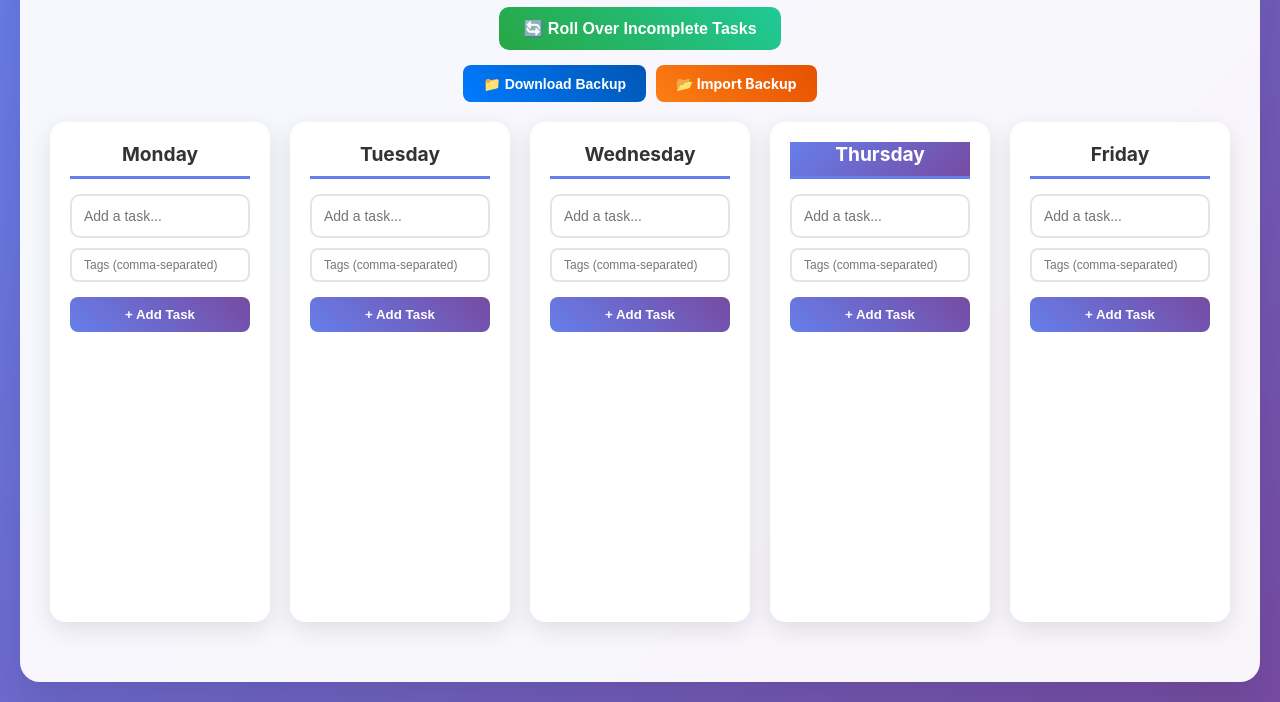
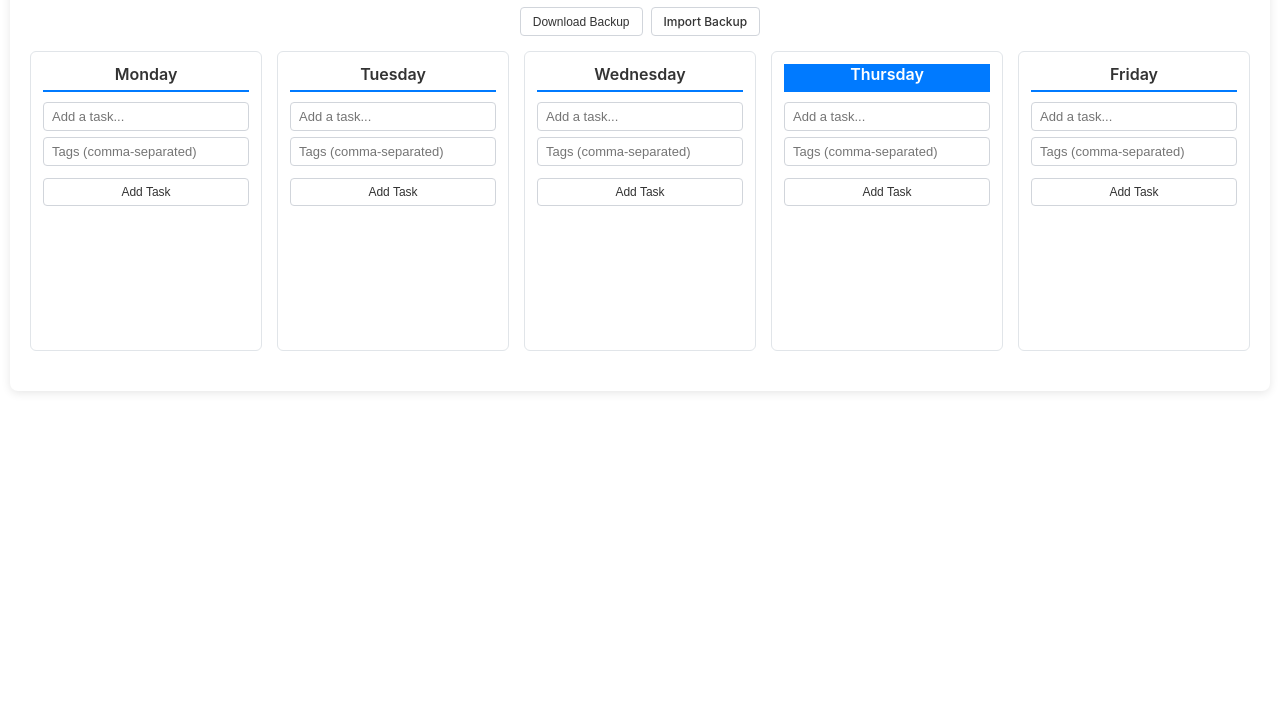
Before and after one commit to BankofAmurica/task-tracker, a plain HTML site: page index.html in a window 1280 px wide. Shown: the part 122-824 px from the top of the page. After the commit the page ends 800 px from the top, so only its background shows below. Drawn offline with Linux system fonts and the light colour scheme.

Commit message:
Update index.html

```diff
--- a/index.html
+++ b/index.html
@@ -17,147 +17,127 @@
 
         body {
             font-family: -apple-system, BlinkMacSystemFont, 'Segoe UI', Roboto, sans-serif;
-            background: linear-gradient(135deg, #667eea 0%, #764ba2 100%);
-            min-height: 100vh;
-            padding: 20px;
+            background: white;
+            margin: 0;
+            padding: 10px;
+            font-size: 14px;
         }
 
         .container {
             max-width: 1400px;
             margin: 0 auto;
-            background: rgba(255, 255, 255, 0.95);
-            border-radius: 20px;
-            padding: 30px;
-            box-shadow: 0 20px 40px rgba(0, 0, 0, 0.1);
-            backdrop-filter: blur(10px);
+            background: white;
+            border-radius: 8px;
+            padding: 20px;
+            box-shadow: 0 2px 10px rgba(0, 0, 0, 0.1);
         }
 
         h1 {
             text-align: center;
             color: #333;
-            margin-bottom: 30px;
-            font-size: 2.5rem;
-            background: linear-gradient(45deg, #667eea, #764ba2);
-            -webkit-background-clip: text;
-            -webkit-text-fill-color: transparent;
-            background-clip: text;
+            margin: 0 0 20px 0;
+            font-size: 1.8rem;
+            font-weight: 600;
         }
 
         .week-container {
             display: grid;
             grid-template-columns: repeat(5, 1fr);
-            gap: 20px;
-            margin-bottom: 30px;
+            gap: 15px;
+            margin-bottom: 20px;
         }
 
         .day-column {
             background: white;
-            border-radius: 15px;
-            padding: 20px;
-            box-shadow: 0 8px 25px rgba(0, 0, 0, 0.1);
-            min-height: 500px;
-            transition: transform 0.2s ease;
-        }
-
-        .day-column:hover {
-            transform: translateY(-5px);
+            border: 1px solid #e1e5e9;
+            border-radius: 6px;
+            padding: 12px;
+            min-height: 300px;
         }
 
         .day-header {
-            font-size: 1.2rem;
-            font-weight: bold;
-            margin-bottom: 15px;
-            padding-bottom: 10px;
-            border-bottom: 3px solid #667eea;
+            font-size: 1rem;
+            font-weight: 600;
+            margin-bottom: 10px;
+            padding-bottom: 6px;
+            border-bottom: 2px solid #007AFF;
             color: #333;
             text-align: center;
         }
 
         .today {
-            background: linear-gradient(135deg, #667eea, #764ba2);
+            background: #007AFF;
             color: white;
         }
 
         .task-input-container {
-            margin-bottom: 15px;
+            margin-bottom: 10px;
         }
 
-        .task-input {
+        .task-input, .tag-input {
             width: 100%;
-            padding: 12px;
-            border: 2px solid #e1e5e9;
-            border-radius: 10px;
-            font-size: 14px;
-            margin-bottom: 10px;
-            transition: border-color 0.3s ease;
+            padding: 6px 8px;
+            border: 1px solid #d1d5db;
+            border-radius: 4px;
+            font-size: 13px;
+            margin-bottom: 6px;
+            box-sizing: border-box;
         }
 
-        .task-input:focus {
+        .task-input:focus, .tag-input:focus {
             outline: none;
-            border-color: #667eea;
-            box-shadow: 0 0 0 3px rgba(102, 126, 234, 0.1);
-        }
-
-        .tag-input {
-            width: 100%;
-            padding: 8px 12px;
-            border: 2px solid #e1e5e9;
-            border-radius: 8px;
-            font-size: 12px;
-            margin-bottom: 5px;
+            border-color: #007AFF;
         }
 
         .tag-suggestions {
             display: flex;
             flex-wrap: wrap;
-            gap: 5px;
-            margin-bottom: 10px;
+            gap: 3px;
+            margin-bottom: 6px;
         }
 
         .tag-suggestion {
             background: #f0f2f5;
             border: none;
-            padding: 4px 8px;
-            border-radius: 6px;
-            font-size: 11px;
+            padding: 2px 6px;
+            border-radius: 3px;
+            font-size: 10px;
             cursor: pointer;
-            transition: background-color 0.2s ease;
         }
 
         .tag-suggestion:hover {
-            background: #667eea;
+            background: #007AFF;
             color: white;
         }
 
         .add-task-btn {
             width: 100%;
-            padding: 10px;
-            background: linear-gradient(45deg, #667eea, #764ba2);
-            color: white;
-            border: none;
-            border-radius: 8px;
+            padding: 6px;
+            background: white;
+            color: #333;
+            border: 1px solid #d1d5db;
+            border-radius: 4px;
             cursor: pointer;
-            font-weight: bold;
-            transition: transform 0.2s ease;
+            font-weight: 500;
+            font-size: 12px;
         }
 
         .add-task-btn:hover {
-            transform: scale(1.02);
+            background: #f8f9fa;
         }
 
         .task-item {
             background: #f8f9fa;
-            margin: 8px 0;
-            padding: 12px;
-            border-radius: 10px;
-            border-left: 4px solid #667eea;
-            transition: all 0.3s ease;
+            margin: 6px 0;
+            padding: 8px;
+            border-radius: 4px;
+            border-left: 3px solid #007AFF;
             cursor: pointer;
+            font-size: 13px;
         }
 
         .task-item:hover {
             background: #e9ecef;
-            transform: translateX(5px);
         }
 
         .task-item.completed {
@@ -168,91 +148,98 @@
         }
 
         .task-item.overdue {
-            background: #f8d7da;
+            background: #f8f9fa;
             border-left-color: #dc3545;
-            animation: pulse 2s infinite;
-        }
-
-        @keyframes pulse {
-            0% { opacity: 1; }
-            50% { opacity: 0.7; }
-            100% { opacity: 1; }
         }
 
         .task-text {
             font-weight: 500;
-            margin-bottom: 5px;
+            margin-bottom: 3px;
             color: #333;
         }
 
         .task-tags {
             display: flex;
             flex-wrap: wrap;
-            gap: 4px;
+            gap: 3px;
         }
 
         .task-tag {
-            background: #667eea;
+            background: #007AFF;
             color: white;
-            padding: 2px 6px;
-            border-radius: 4px;
-            font-size: 10px;
-            font-weight: bold;
+            padding: 1px 4px;
+            border-radius: 2px;
+            font-size: 9px;
+            font-weight: 500;
         }
 
         .controls {
             text-align: center;
-            margin-bottom: 20px;
+            margin-bottom: 15px;
         }
 
         .rollover-btn {
-            background: linear-gradient(45deg, #28a745, #20c997);
-            color: white;
-            border: none;
-            padding: 12px 24px;
-            border-radius: 10px;
+            background: white;
+            color: #333;
+            border: 1px solid #d1d5db;
+            padding: 8px 16px;
+            border-radius: 6px;
             cursor: pointer;
-            font-weight: bold;
-            font-size: 16px;
-            transition: transform 0.2s ease;
+            font-weight: 500;
+            font-size: 14px;
+            margin-right: 8px;
         }
 
         .rollover-btn:hover {
-            transform: scale(1.05);
+            background: #f8f9fa;
         }
 
         .sync-controls {
-            margin-top: 15px;
+            margin-top: 10px;
             display: flex;
-            gap: 10px;
+            gap: 8px;
             justify-content: center;
             flex-wrap: wrap;
         }
 
         .sync-btn {
-            background: linear-gradient(45deg, #28a745, #20c997);
-            color: white;
-            border: none;
-            padding: 10px 20px;
-            border-radius: 8px;
+            background: white;
+            color: #333;
+            border: 1px solid #d1d5db;
+            padding: 6px 12px;
+            border-radius: 4px;
             cursor: pointer;
-            font-weight: bold;
-            font-size: 14px;
-            transition: transform 0.2s ease;
+            font-weight: 500;
+            font-size: 12px;
             text-decoration: none;
             display: inline-block;
         }
 
         .sync-btn:hover {
-            transform: scale(1.02);
+            background: #f8f9fa;
         }
 
-        .sync-btn.export {
-            background: linear-gradient(45deg, #007bff, #0056b3);
+        .delete-btn {
+            background: #dc3545;
+            color: white;
+            border: none;
+            border-radius: 2px;
+            padding: 2px 6px;
+            font-size: 10px;
+            cursor: pointer;
+            margin-left: 6px;
+            opacity: 0;
+            transition: opacity 0.2s ease;
         }
 
-        .sync-btn.import {
-            background: linear-gradient(45deg, #fd7e14, #e55100);
+        .task-item:hover .delete-btn {
+            opacity: 1;
+        }
+
+        .task-header {
+            display: flex;
+            justify-content: space-between;
+            align-items: flex-start;
         }
 
         .status-message {
@@ -283,27 +270,12 @@
             border: 1px solid #f5c6cb;
         }
 
-        .delete-btn {
-            background: #dc3545;
-            color: white;
-            border: none;
-            border-radius: 4px;
-            padding: 4px 8px;
-            font-size: 12px;
-            cursor: pointer;
-            margin-left: 8px;
-            opacity: 0;
-            transition: opacity 0.2s ease;
-        }
-
-        .task-item:hover .delete-btn {
-            opacity: 1;
-        }
-
-        .task-header {
-            display: flex;
-            justify-content: space-between;
-            align-items: center;
+        @keyframes highlight {
+            0% { transform: scale(1); }
+            25% { transform: scale(1.01); }
+            50% { transform: scale(1); }
+            75% { transform: scale(1.01); }
+            100% { transform: scale(1); }
         }
 
         @media (max-width: 1024px) {
@@ -329,19 +301,19 @@
 </head>
 <body>
     <div class="container">
-        <h1>📅 Weekly Task Tracker</h1>
+        <h1>Weekly Task Tracker</h1>
 
         <div class="controls">
             <button class="rollover-btn" onclick="rolloverTasks()">
-                🔄 Roll Over Incomplete Tasks
+                Roll Over Incomplete Tasks
             </button>
 
             <div class="sync-controls">
                 <button class="sync-btn export" onclick="downloadBackup()">
-                    📁 Download Backup
+                    Download Backup
                 </button>
                 <label class="sync-btn import" for="import-file">
-                    📂 Import Backup
+                    Import Backup
                 </label>
                 <input type="file" id="import-file" accept=".json" onchange="importData(event)" style="display: none;">
             </div>
@@ -382,7 +354,7 @@
             localStorage.setItem('weeklyTasks', JSON.stringify(tasks));
             localStorage.setItem('weeklyTags', JSON.stringify(Array.from(allTags)));
 
-            // Also auto-export to Google Drive format
+            // Also auto-export to cloud format
             autoExportToCloud();
         }
 
@@ -405,7 +377,7 @@
             document.body.removeChild(a);
             URL.revokeObjectURL(url);
 
-            showStatus('📁 Backup file downloaded - upload to Google Drive!', 'success');
+            showStatus('Backup file downloaded - upload to Google Drive!', 'success');
         }
 
         // Import data from file
@@ -430,12 +402,12 @@
                         saveData();
                         renderTasks();
                         updateTagSuggestions();
-                        showStatus('✅ Tasks imported successfully!', 'success');
+                        showStatus('Tasks imported successfully!', 'success');
                     } else {
                         throw new Error('Invalid file format');
                     }
                 } catch (error) {
-                    showStatus('❌ Error importing file - invalid format', 'error');
+                    showStatus('Error importing file - invalid format', 'error');
                 }
             };
             reader.readAsText(file);
@@ -472,7 +444,7 @@
                 document.body.removeChild(a);
                 URL.revokeObjectURL(url);
 
-                showStatus('📁 Latest backup downloaded!', 'success');
+                showStatus('Latest backup downloaded!', 'success');
             }
         }
 
@@ -511,7 +483,7 @@
                         <input type="text" class="tag-input" placeholder="Tags (comma-separated)"
                                id="tag-input-${day}">
                         <div class="tag-suggestions" id="tag-suggestions-${day}"></div>
-                        <button class="add-task-btn" onclick="addTask('${day}')">+ Add Task</button>
+                        <button class="add-task-btn" onclick="addTask('${day}')">Add Task</button>
                     </div>
                     <div class="tasks-container" id="tasks-${day}"></div>
                 </div>
@@ -626,7 +598,7 @@
 
             saveData(); // Save after rollover
             renderTasks();
-            showStatus(`📅 Rolled over ${Object.values(tasks).flat().filter(t => !t.completed && t.originalDay !== t.dueDay).length} incomplete tasks`, 'success');
+            showStatus(`Rolled over ${Object.values(tasks).flat().filter(t => !t.completed && t.originalDay !== t.dueDay).length} incomplete tasks`, 'success');
         }
 
         function updateTagSuggestions() {
@@ -652,6 +624,30 @@
             const weekContainer = document.getElementById('weekContainer');
             weekContainer.innerHTML = days.map(createDayColumn).join('');
             renderTasks();
+
+            // Auto-scroll to current day
+            scrollToCurrentDay();
+        }
+
+        // Scroll to current day of the week
+        function scrollToCurrentDay() {
+            const currentDay = getCurrentDay();
+            if (currentDay) {
+                const dayIndex = days.indexOf(currentDay);
+                const dayColumns = document.querySelectorAll('.day-column');
+
+                if (dayColumns[dayIndex]) {
+                    // Smooth scroll to the current day column
+                    dayColumns[dayIndex].scrollIntoView({
+                        behavior: 'smooth',
+                        block: 'start',
+                        inline: 'center'
+                    });
+
+                    // Add a subtle highlight animation
+                    dayColumns[dayIndex].style.animation = 'highlight 2s ease-in-out';
+                }
+            }
         }
 
         // Initialize the app
```
